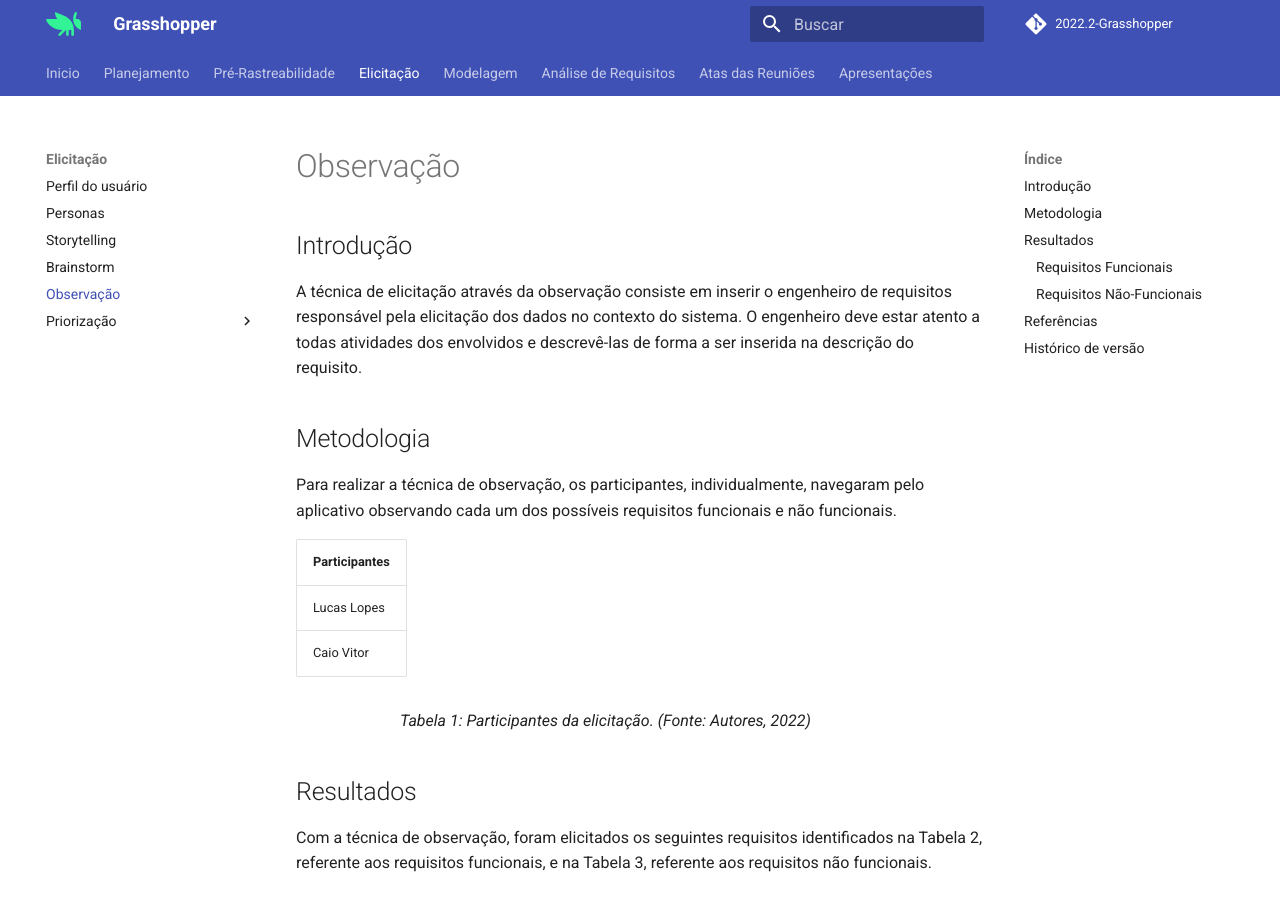
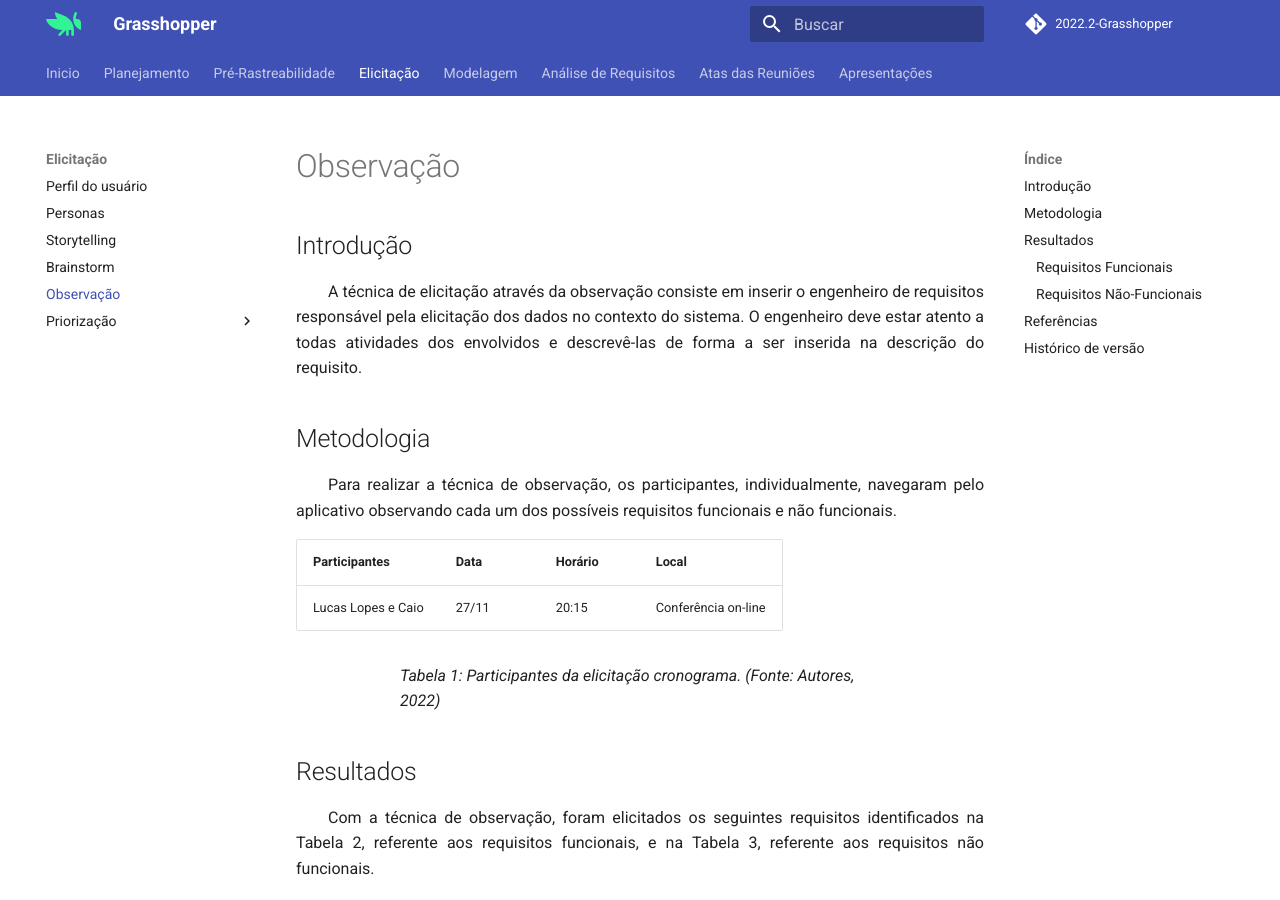
Before and after one commit to Requisitos-de-Software/2022.2-Grasshopper, an MkDocs documentation site: the page built from docs/elicitacao/observacao.md, in a window 1280 px wide and 900 px high. Built offline with MkDocs 1.6.1 and Material for MkDocs 9.7.7, drawn with Linux system fonts in a browser that asks for light colours; comment, search, counter and statistics services are not loaded; some of the changed text lies outside the part shown.

Commit message:
verificação da observação

```diff
--- a/docs/elicitacao/observacao.md
+++ b/docs/elicitacao/observacao.md
@@ -1,19 +1,20 @@
 # Observação
 
 ## Introdução
-A técnica de elicitação através da observação consiste em inserir o engenheiro de requisitos responsável pela elicitação dos dados no contexto do sistema. O engenheiro deve estar atento a todas atividades dos envolvidos e descrevê-las de forma a ser inserida na descrição do requisito.
+<p align="justify">&emsp;&emsp;A técnica de elicitação através da observação consiste em inserir o engenheiro de requisitos responsável pela elicitação dos dados no contexto do sistema. O engenheiro deve estar atento a todas atividades dos envolvidos e descrevê-las de forma a ser inserida na descrição do requisito.</p>
 
 ## Metodologia
-Para realizar a técnica de observação, os participantes, individualmente, navegaram pelo aplicativo observando cada um dos possíveis requisitos funcionais e não funcionais.
+<p align="justify">&emsp;&emsp;Para realizar a técnica de observação, os participantes, individualmente, navegaram pelo aplicativo observando cada um dos possíveis requisitos funcionais e não funcionais.</p>
 
-| Participantes |
-| ---- |
-| Lucas Lopes |
-| Caio Vitor |
-<figcaption>Tabela 1: Participantes da elicitação. (Fonte: Autores, 2022)</figcaption>
+| Participantes | Data | Horário | Local |
+| ---- | | | |
+| Lucas Lopes e Caio | 27/11 | 20:15 | Conferência on-line |
+
+
+<figcaption>Tabela 1: Participantes da elicitação cronograma. (Fonte: Autores, 2022)</figcaption>
 
 ## Resultados
-Com a técnica de observação, foram elicitados os seguintes requisitos identificados na Tabela 2, referente aos requisitos funcionais, e na Tabela 3, referente aos requisitos não funcionais.
+<p align="justify">&emsp;&emsp;Com a técnica de observação, foram elicitados os seguintes requisitos identificados na Tabela 2, referente aos requisitos funcionais, e na Tabela 3, referente aos requisitos não funcionais.</p>
 
 ### Requisitos Funcionais
 
--- a/mkdocs.yml
+++ b/mkdocs.yml
@@ -48,6 +48,7 @@ nav:
           - Rich Picture: analise-de-requisitos/verificacao/richpicture-verificacao.md
           - Personas: analise-de-requisitos/verificacao/personas-verificacao.md
           - Storytelling: analise-de-requisitos/verificacao/storytelling-verificacao.md
+          - Observação: analise-de-requisitos/verificacao/observacao-verificacao.md
           - Teste Piloto - Lichess:
             - Rich Picture: analise-de-requisitos/verificacao/testePiloto-Lichess/richpicture-Lichess.md
             - Personas: analise-de-requisitos/verificacao/testePiloto-Lichess/personas-Lichess.md
```
Also changed, not shown: other parts of docs/elicitacao/observacao.md (+1 -0 lines), docs/analise-de-requisitos/verificacao/observacao-verificacao.md (added, +49 -0 lines).
